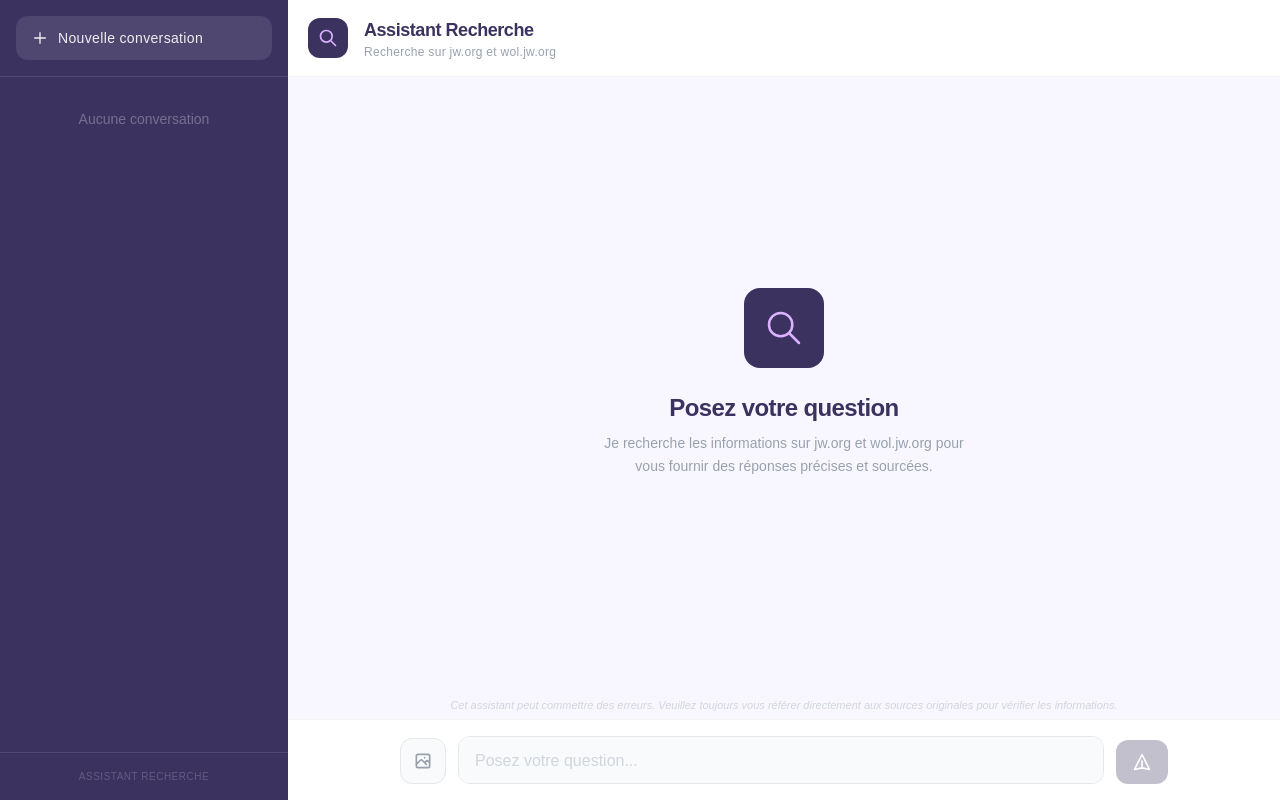
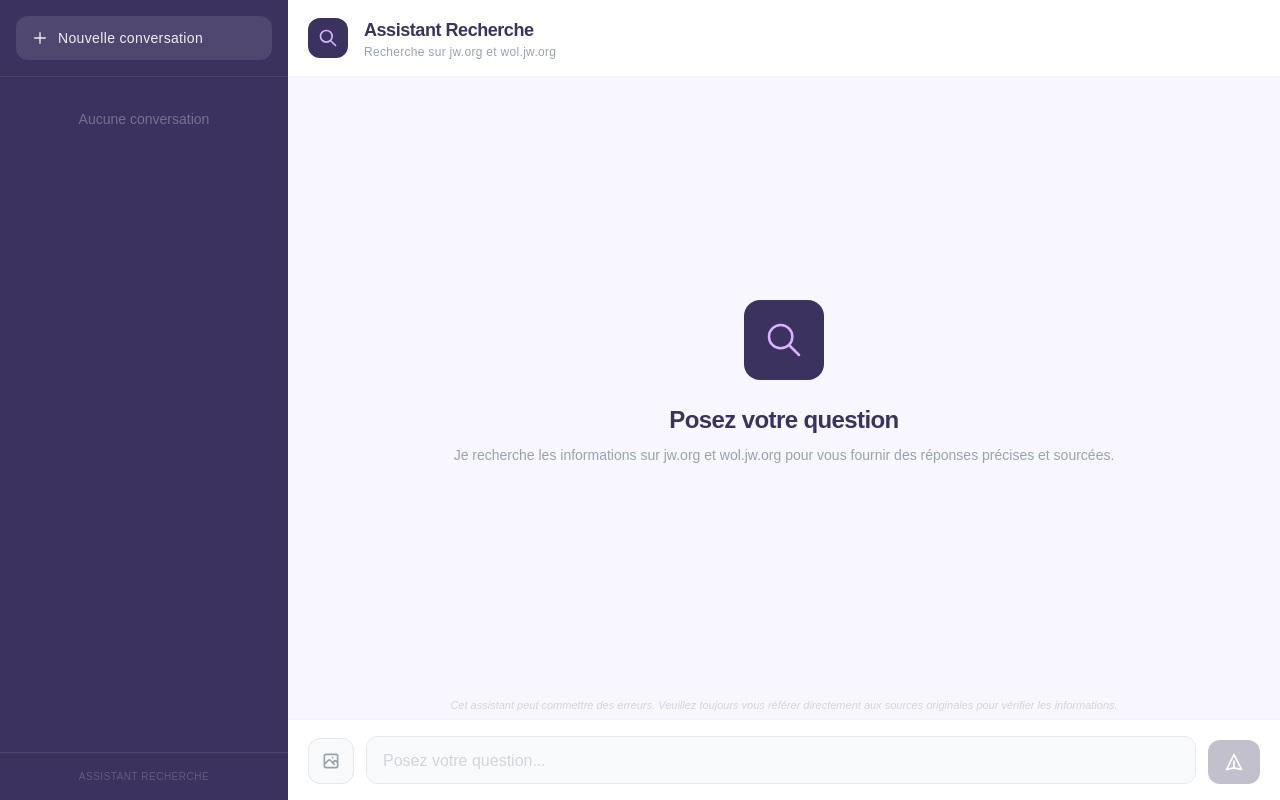
Before and after one commit to Lionel107/RechercheJW, a Next.js app: page / in a window 1280 px wide. Built offline with nearby package versions, Linux system fonts and the light colour scheme.

Commit message:
Empêche le scroll horizontal - le site tient toujours dans l'écran

```diff
--- a/src/app/globals.css
+++ b/src/app/globals.css
@@ -12,10 +12,21 @@
   --font-mono: var(--font-geist-mono);
 }
 
-body {
+html, body {
   background: var(--background);
   color: var(--foreground);
   font-family: Arial, Helvetica, sans-serif;
+  overflow-x: hidden;
+  max-width: 100vw;
+}
+
+* {
+  max-width: 100%;
+}
+
+a, span, p, div {
+  overflow-wrap: break-word;
+  word-break: break-word;
 }
 
 /* Scrollbar luxueuse */
--- a/src/app/page.tsx
+++ b/src/app/page.tsx
@@ -244,7 +244,7 @@ export default function Home() {
   }
 
   return (
-    <div className="flex h-screen bg-[#f8f7ff]">
+    <div className="flex h-screen w-screen overflow-hidden bg-[#f8f7ff]">
       {/* Sidebar overlay on mobile */}
       {sidebarOpen && (
         <div
```
